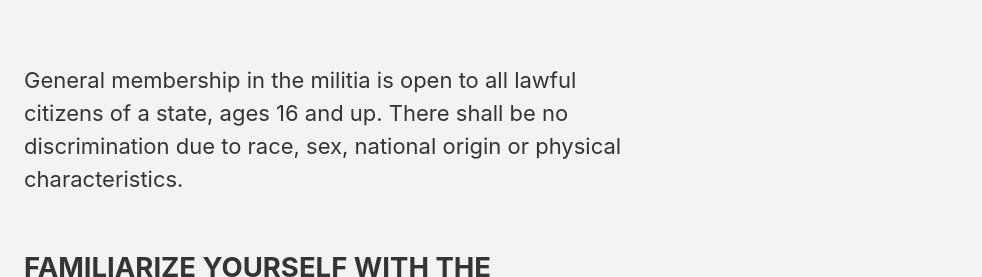
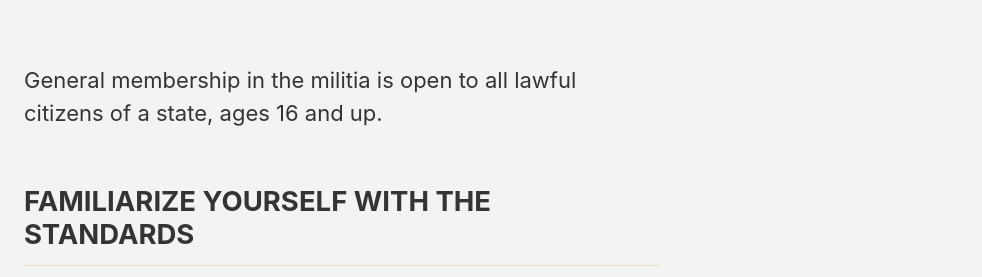
Before and after one commit to coadalightfoot/coadalightfoot.github.com, a plain HTML site: page join/index.html in a window 1280 px wide. Shown: the part 313-590 px from the top of the page, 298-1280 px from the left. Drawn offline with Linux system fonts and the light colour scheme.

Commit message:
Update index.html
text edit: more concise

```diff
--- a/join/index.html
+++ b/join/index.html
@@ -342,7 +342,7 @@
 
       <section class="page__content" itemprop="text">
 
-        <p>General membership in the militia is open to all lawful citizens of a state, ages 16 and up. There shall be no discrimination due to race, sex, national origin or physical characteristics.</p>
+        <p>General membership in the militia is open to all lawful citizens of a state, ages 16 and up.</p>
 
 <h2 id="familiarize-yourself-with-the-standards">FAMILIARIZE YOURSELF WITH THE STANDARDS</h2>
 
```
